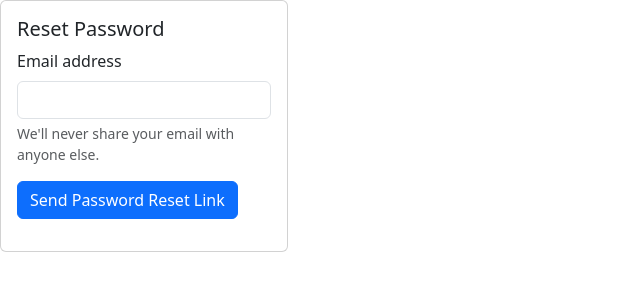
After one commit to SicBell/Project_Tekweb, a PHP site: page /Forgot_password_page.php in a window 1280 px wide. The commit adds this page. Shown: the top 300 px of the page, without its empty margins (0-640 px from the left). Run offline with PHP 8.4, Linux system fonts and the light colour scheme.

Commit message:
Commit 6

```diff
--- /dev/null
+++ b/Forgot_password_page.php
@@ -0,0 +1,35 @@
+<!doctype html>
+<html lang="en">
+
+<head>
+    <meta charset="utf-8">
+    <meta name="viewport" content="width=device-width, initial-scale=1">
+    <title>Bootstrap demo</title>
+    <link href="https://cdn.jsdelivr.net/npm/bootstrap@5.3.2/dist/css/bootstrap.min.css" rel="stylesheet"
+        integrity="sha384-T3c6CoIi6uLrA9TneNEoa7RxnatzjcDSCmG1MXxSR1GAsXEV/Dwwykc2MPK8M2HN" crossorigin="anonymous">
+</head>
+
+<body>
+    <div class="card" style="width: 18rem;">
+        <div class="card-body">
+            <h5 class="card-title">Reset Password </h5>
+            <form action="password-reset-code.php" method="POST">
+                <div class="mb-3">
+                    <label for="exampleInputEmail1" class="form-label">Email address</label>
+                    <input name="email" type="email" class="form-control" id="exampleInputEmail1"
+                        aria-describedby="emailHelp">
+                    <div id="emailHelp" class="form-text">We'll never share your email with anyone else.</div>
+                </div>
+                <div class="mb-3">
+                    <button type="submit" name="password_reset_link" class="btn btn-primary">Send Password Reset
+                        Link</button>
+            </form>
+        </div>
+    </div>
+
+    <script src="https://cdn.jsdelivr.net/npm/bootstrap@5.3.2/dist/js/bootstrap.bundle.min.js"
+        integrity="sha384-C6RzsynM9kWDrMNeT87bh95OGNyZPhcTNXj1NW7RuBCsyN/o0jlpcV8Qyq46cDfL"
+        crossorigin="anonymous"></script>
+</body>
+
+</html>
--- a/Login_Page.php
+++ b/Login_Page.php
@@ -274,7 +274,7 @@ body{
     <input type="checkbox" id="flip">
     <div class="cover">
       <div class="front">
-        <img src="background_login.jpg" alt="">
+        <img src="./asset/background_login.jpg" alt="">
         <div class="text">
           <span class="text-1">"There is more treasure in books <br>than in all the pirate's loot on Treasure island"</span>
           <span class="text-2">-Walt Disney</span>
@@ -302,7 +302,7 @@ body{
                 <i id="logo" class="fas fa-lock"></i>
                 <input type="password" id="Login_password" name="Login_password" placeholder="Enter your password" required>
               </div>
-              <div  class="text"><a  href="#">Forgot password?</a></div>
+              <div  class="text"><a  href="Forgot_password_page.php">Forgot password?</a></div>
               <div class="button input-box">
                 <input type="submit" name="Login" value="Login">
               </div>
```
Also changed, not shown: Sign_up.php (+8 -4 lines), password-reset-code.php (added, +30 -0 lines), 2 other files.
